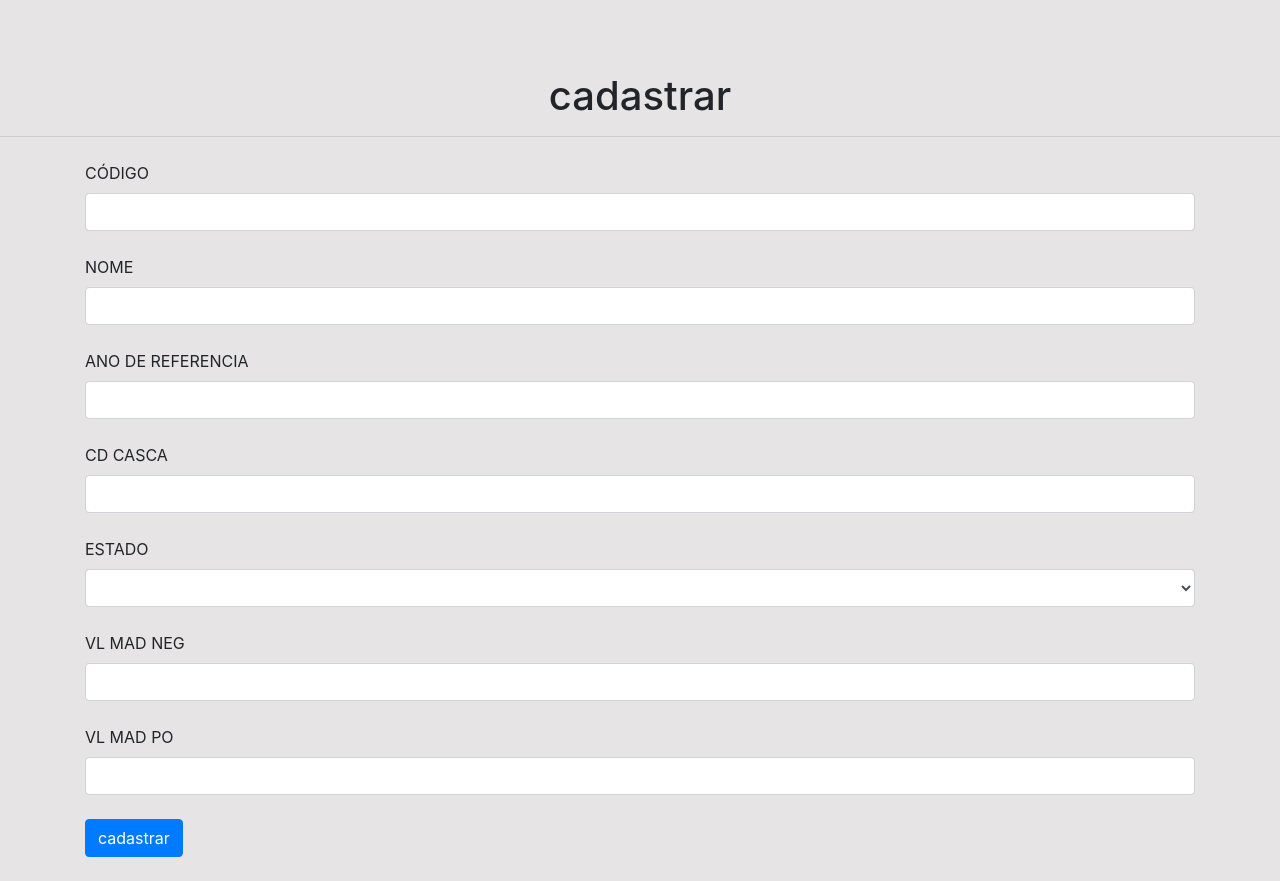
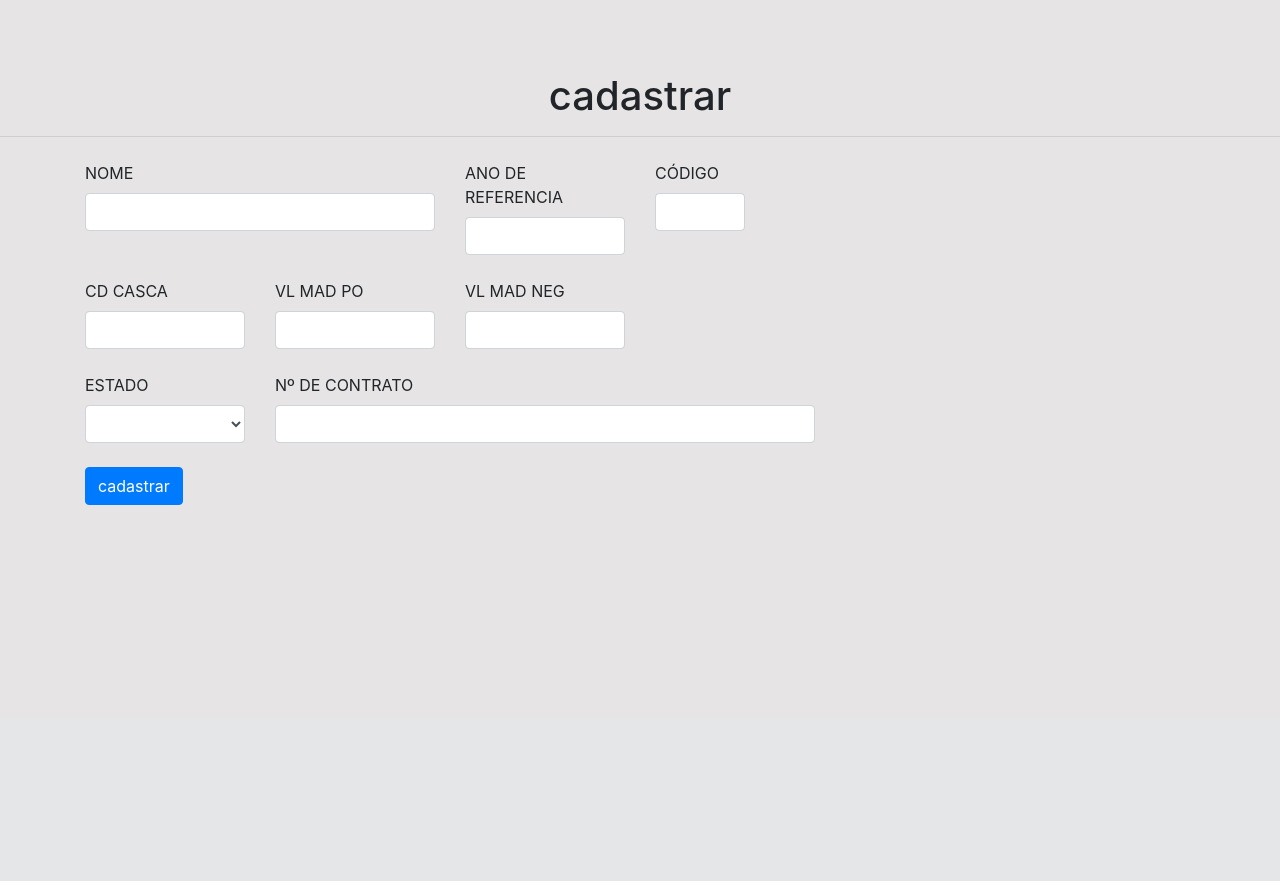
Before and after one commit to JoseGabrielm/hortosPHP, a PHP site: page /cadastro.php in a window 1280 px wide. Shown: the part 82-963 px from the top of the page. After the commit the page ends 587 px from the top, so only its background shows below. Run offline with PHP 8.4, Linux system fonts and the light colour scheme; some libraries are stand-ins or nearby versions.

Commit message:
contratos
coluna de contratos adicionada
formulario formatado

```diff
--- a/hortosPHP/Pesquisa.php
+++ b/hortosPHP/Pesquisa.php
@@ -86,7 +86,7 @@ if(isset($_GET['ordem'])){$ordem = $_GET['ordem'];}else{$ordem = 'ASC';}
   $BFetch=$Crud->searchDB(
     "t.*, t.rowid",
     "Inventario.CST_MAD_TERC_BACKUP t",
-    "WHERE NM_HORTO LIKE UPPER('%$search%')",
+    "WHERE $col LIKE UPPER('%$search%')",
     "ORDER BY $col $ordem",
     array(
 
--- a/hortosPHP/cadastro.php
+++ b/hortosPHP/cadastro.php
@@ -18,7 +18,7 @@ include('class/ClassCrud.php');
           $sg_estado_federativo=$Fetch['SG_ESTADO_FEDERATIVO'];
           $vl_mad_neg=$Fetch['VL_MAD_NEG'];
           $vl_mad_po=$Fetch['VL_MAD_PO'];
-
+          $contrato=$Fetch['CONTRATO'];
 
     }else{
           $acao="cadastrar";
@@ -30,6 +30,7 @@ include('class/ClassCrud.php');
           $sg_estado_federativo="";
           $vl_mad_neg="";
           $vl_mad_po="";
+          $contrato="";
 
 
     }
@@ -41,6 +42,7 @@ include('class/ClassCrud.php');
 <header class="text-center mt-4">
    <h1><?php echo $acao; ?></h1>
     <hr>
+
 <div class="container mt-4">
   <form name="formcadastro" id="formcadastro" method="post" action="controllers/ControllerCadastro.php" >
   <div class="form-group text-left">
@@ -50,31 +52,56 @@ include('class/ClassCrud.php');
     <input type="hidden" id="ID" name="ID" value="<?php echo $id; ?>">
 
 
-
-    <label for="">CÓDIGO</label>
-    <input type="number" class="form-control" id="CD_HORTO" name="CD_HORTO" placeholder="" value="<?php echo $cd_horto; ?>">
-
-    <label class="mt-4" for="">NOME</label>
+  <div class='row'>
+  <div class='col-md-4'>
+  <label class="" for="">NOME</label>
     <input type="text" class="form-control" id="NM_HORTO" name="NM_HORTO" placeholder="" value="<?php echo $nm_horto; ?>">
 
-    <label class="mt-4" for="">ANO DE REFERENCIA</label>
+    </div>
+    <div class='col-md-2'>
+    <label class="" for="">ANO DE REFERENCIA</label>
     <input type="number" class="form-control" id="DT_ANO_REF" name="DT_ANO_REF" placeholder="" value="<?php echo $dt_ano_ref; ?>">
 
+    </div>
+    <div class="col-md-6">
+    <label for="">CÓDIGO</label>
+    <input type="number" class="form-control col-md-2" id="CD_HORTO" name="CD_HORTO" placeholder="" value="<?php echo $cd_horto; ?>">
+    </div>
+    </div>
+
+<div class="row">
+<div class ="col-md-2">
     <label class="mt-4"for="">CD CASCA</label>
     <input type="text" class="form-control" id="CD_CASCA" name="CD_CASCA" placeholder="" value="<?php echo $cd_casca; ?>">
+  </div>
+  <div class ="col-md-2">
+  <label class="mt-4"for="">VL MAD PO</label>
+    <input type="text" class="form-control" id="VL_MAD_PO" name="VL_MAD_PO" placeholder="" value="<?php echo $vl_mad_po; ?>">
 
-    <label class="mt-4" for="">ESTADO</label>
+  </div>
+  <div class ="col-md-2">
+    <label class="mt-4"for="">VL MAD NEG</label>
+    <input type="text" class="form-control" id="VL_MAD_NEG" name="VL_MAD_NEG" placeholder="" value="<?php echo $vl_mad_neg; ?>">
+  </div>
+  </div>
+
+<div class="row">
+  <div class="col-md-2">
+  <label class="mt-4" for="">ESTADO</label>
     <select class="form-control" id="SG_ESTADO_FEDERATIVO" name="SG_ESTADO_FEDERATIVO" >
       <option value="<?php echo $sg_estado_federativo; ?>"><?php echo $sg_estado_federativo; ?></option>
       <option>SP</option>
       <option>MG</option>
     </select>
+  </div>
+<div class="col-md-6">
+  <label class="mt-4" for="">Nº DE CONTRATO</label>
+    <input type="text" class="form-control" id="CONTRATO" name="CONTRATO" placeholder="" value="<?php echo $contrato; ?>">
+  </div>
 
-    <label class="mt-4"for="">VL MAD NEG</label>
-    <input type="text" class="form-control" id="VL_MAD_NEG" name="VL_MAD_NEG" placeholder="" value="<?php echo $vl_mad_neg; ?>">
+</div>
 
-    <label class="mt-4"for="">VL MAD PO</label>
-    <input type="text" class="form-control" id="VL_MAD_PO" name="VL_MAD_PO" placeholder="" value="<?php echo $vl_mad_po; ?>">
+
 
     <button type="submit" class="btn btn-primary mt-4 mb-2" value=""><?php echo $acao; ?></button>
 
```
Also changed, not shown: hortosPHP/controllers/ControllerCadastro.php (+7 -5 lines), hortosPHP/include/variaveis.php (+12 -20 lines), hortosPHP/index.php (+3 -7 lines).
